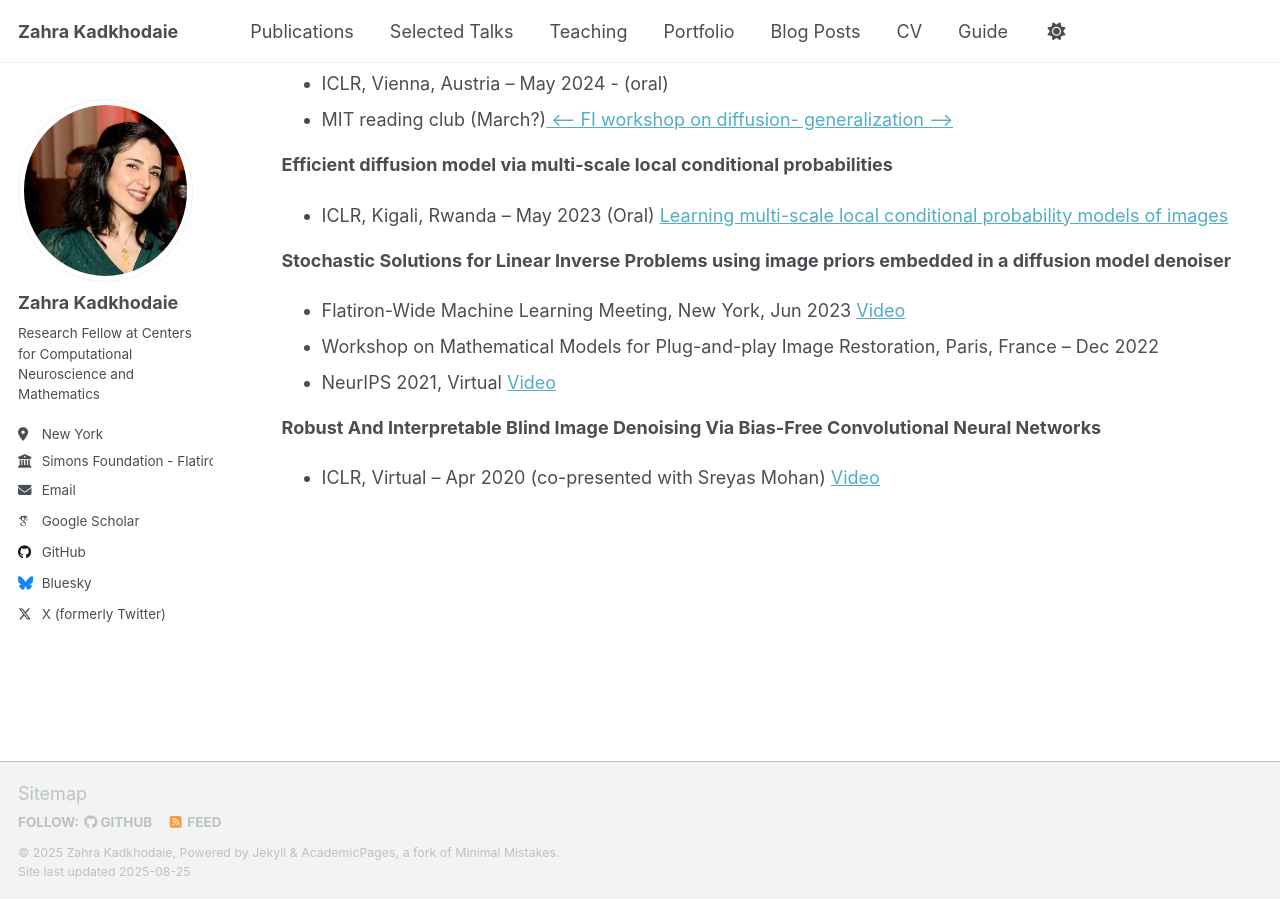
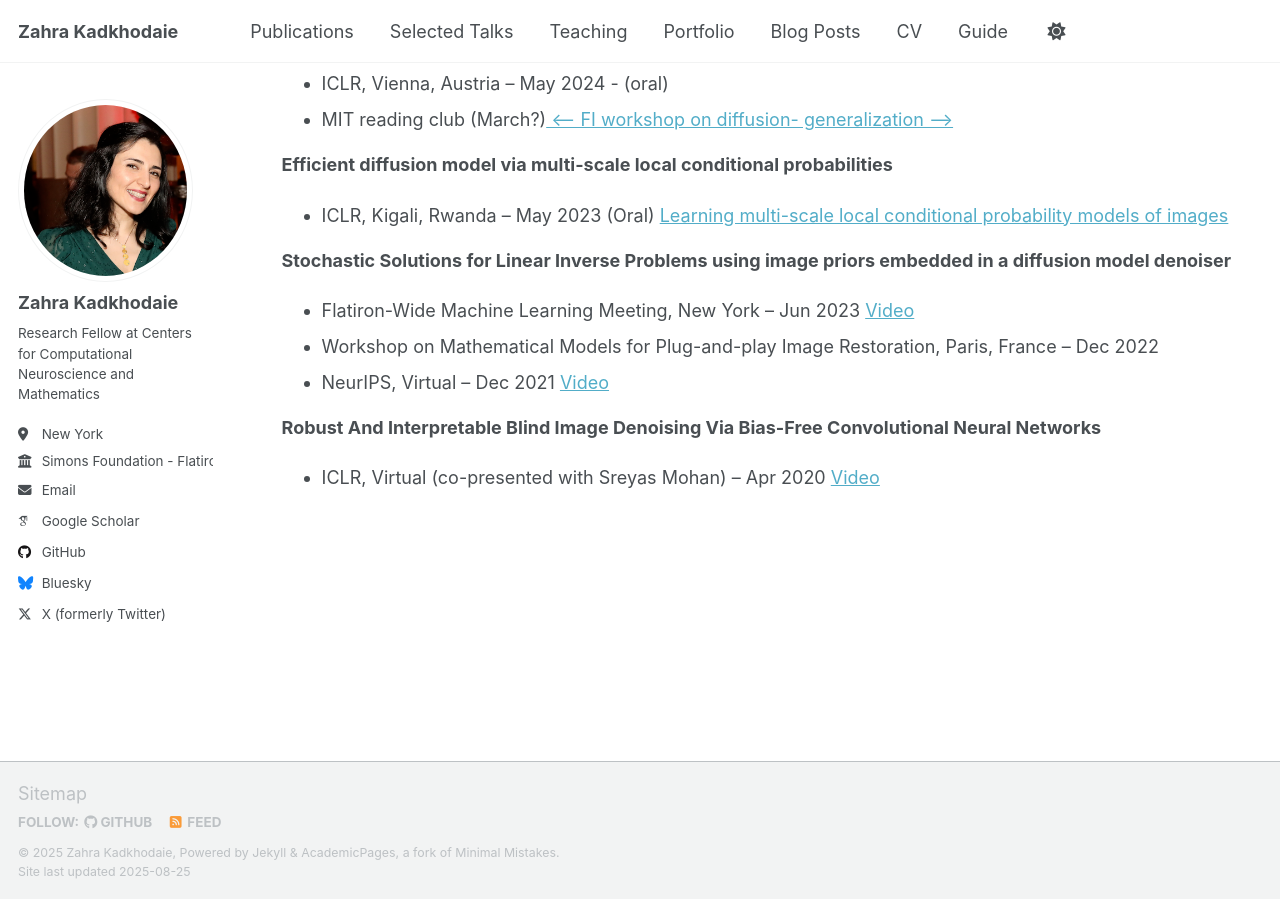
Before and after one commit to Zahra-Kadkhodaie/Zahra-Kadkhodaie.github.io, a Jekyll site: the page built from _pages/talks.md, in a window 1280 px wide and 900 px high, scrolled down 712 px. Built offline with Jekyll 4.4.1, drawn with Linux system fonts in a browser that asks for light colours; some web fonts are replaced; a script that is not in the unit is left out.

Commit message:
add talks4

```diff
--- a/_pages/talks.md
+++ b/_pages/talks.md
@@ -32,11 +32,11 @@ author_profile: true
 - ICLR, Kigali, Rwanda -- May 2023 (Oral) <a href="https://iclr.cc/virtual/2023/poster/10971" target="_blank">Learning multi-scale local conditional probability models of images</a>
 
 **Stochastic Solutions for Linear Inverse Problems using image priors embedded in a diffusion model denoiser**
-- Flatiron-Wide Machine Learning Meeting, New York, Jun 2023 <a href="https://www.youtube.com/watch?v=24IukBNPJLw" target="_blank">Video</a>
+- Flatiron-Wide Machine Learning Meeting, New York -- Jun 2023 <a href="https://www.youtube.com/watch?v=24IukBNPJLw" target="_blank">Video</a>
 <!--Lightening talk on universal inverse for incoming grad students - 2021-->
 - Workshop on Mathematical Models for Plug-and-play Image Restoration, Paris, France -- Dec 2022
-- NeurIPS 2021, Virtual <a href="https://slideslive.com/38969052/stochastic-solutions-for-linear-inverse-problems-using-the-prior-implicit-in-a-denoiser?ref=speaker-23489" target="_blank">Video</a>
+- NeurIPS, Virtual -- Dec 2021 <a href="https://slideslive.com/38969052/stochastic-solutions-for-linear-inverse-problems-using-the-prior-implicit-in-a-denoiser?ref=speaker-23489" target="_blank">Video</a>
 
 <!--**Bias-free deep neural network denoisers act like adaptive linear projections onto the local tangent plane of the image manifold**-->
 **Robust And Interpretable Blind Image Denoising Via Bias-Free Convolutional Neural Networks**
-- ICLR, Virtual -- Apr 2020 (co-presented with Sreyas Mohan) <a href="https://iclr.cc/virtual_2020/poster_HJlSmC4FPS.html" target="_blank">Video</a>
+- ICLR, Virtual (co-presented with Sreyas Mohan) -- Apr 2020 <a href="https://iclr.cc/virtual_2020/poster_HJlSmC4FPS.html" target="_blank">Video</a>
```
